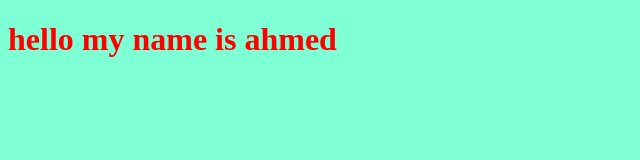
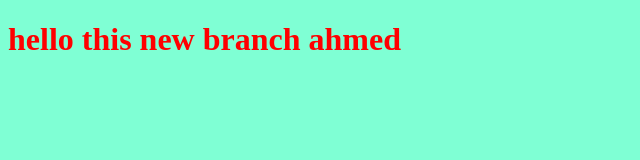
Before and after one commit to ahmedhelmiQA/firstprogject, a plain HTML site: page index.html in a window 1280 px wide. Shown: the whole page, without its empty margins (0-640 px from the left). Drawn offline with Linux system fonts and the light colour scheme.

Commit message:
new branch

```diff
--- a/index.html
+++ b/index.html
@@ -7,7 +7,7 @@
     <link rel="stylesheet" href="style.css">
 </head>
 <body>
-    <h1>hello my name is ahmed</h1>
+    <h1>hello this new branch ahmed</h1>
     <script src="app.js"></script>
 
 </body>
```
